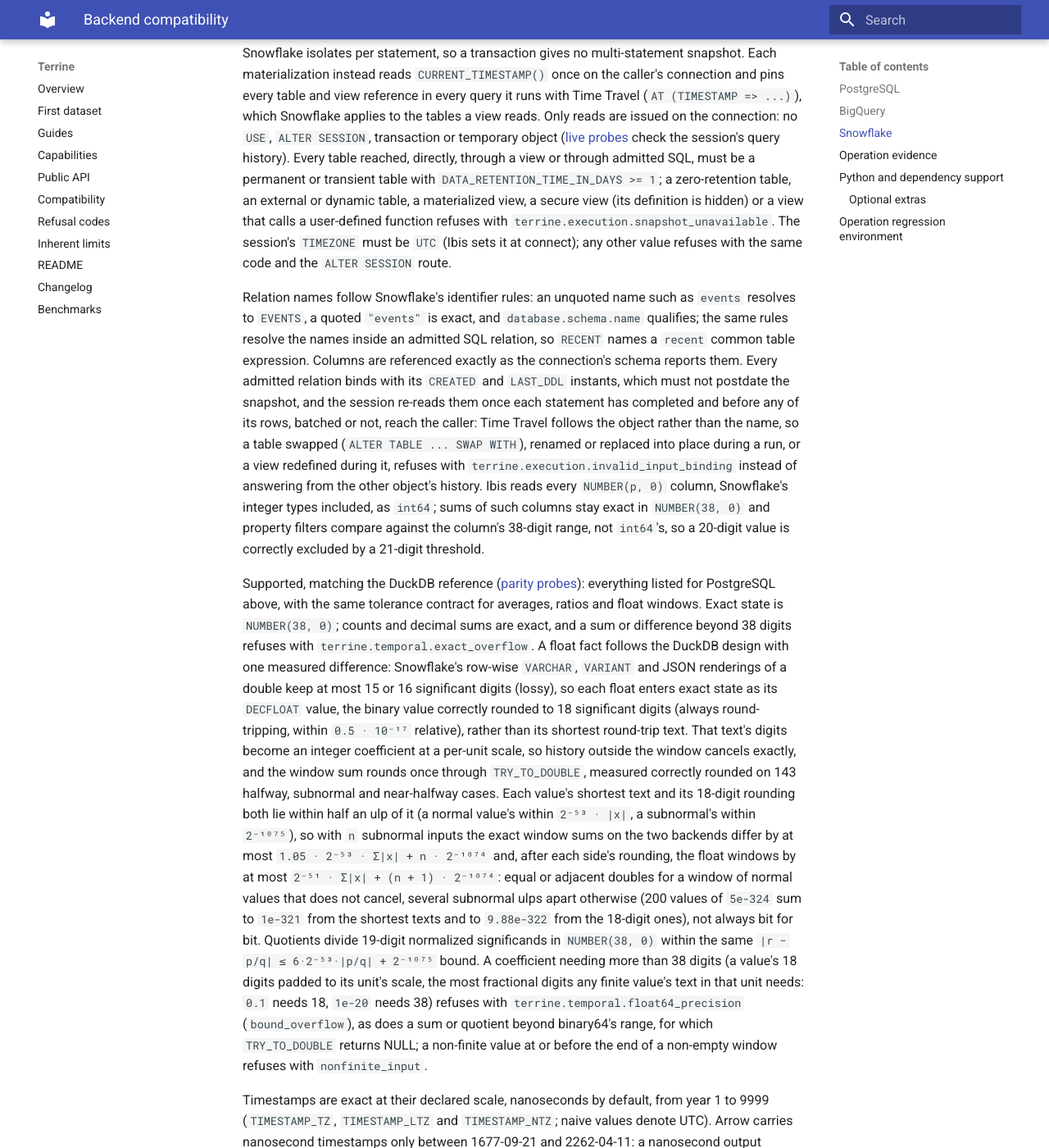
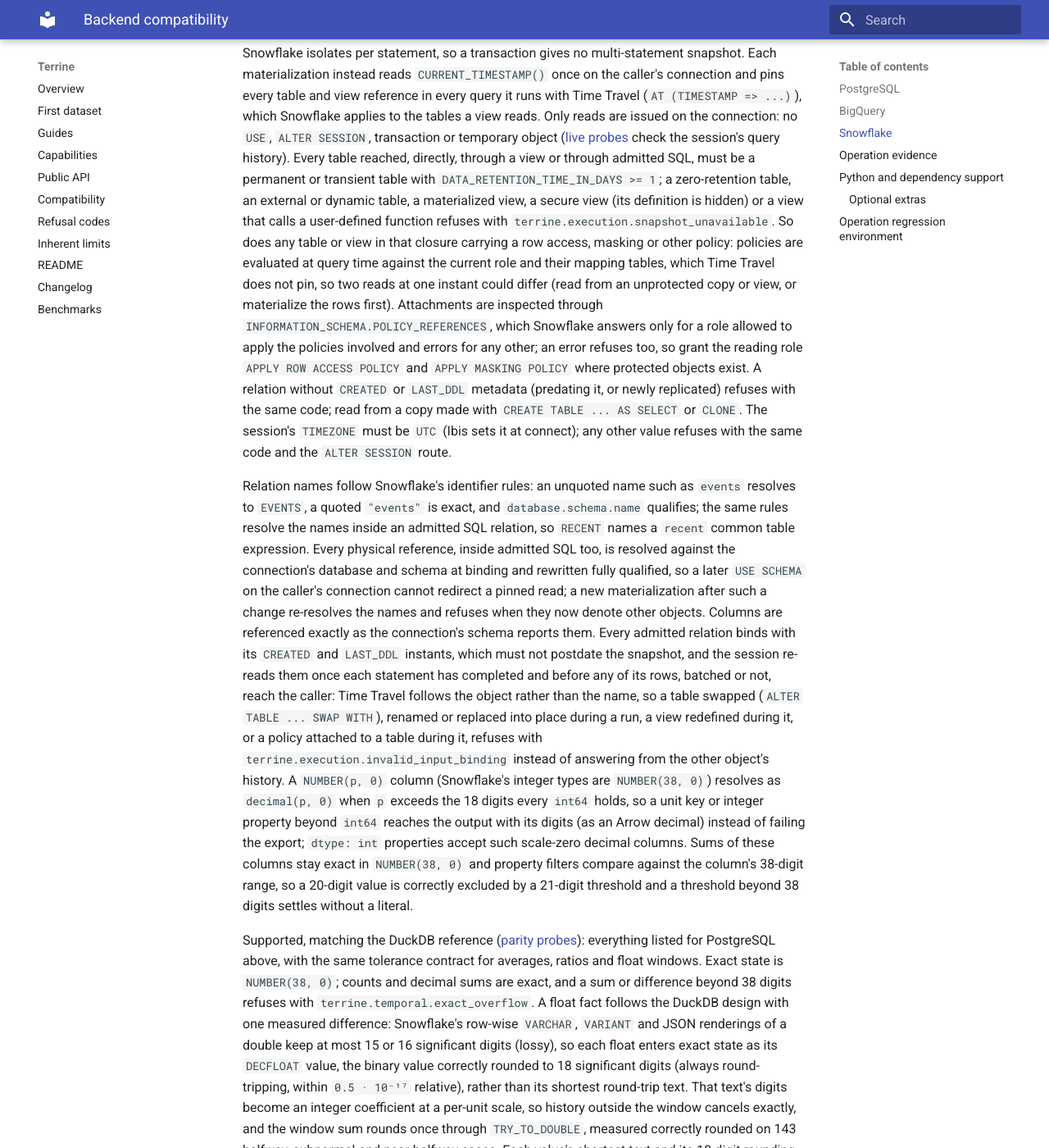
Before and after one commit to kylejcaron/terrine, an MkDocs documentation site: the page built from docs/guides/backend-compatibility.md, in a window 1280 px wide and 1400 px high, scrolled down 2371 px. Shown: the whole window at 82% size. Built offline with MkDocs 1.6.1 and Material for MkDocs 9.7.7, drawn with Linux system fonts in a browser that asks for light colours; some of the changed text lies outside the part shown.

Commit message:
docs: describe Snowflake policy, qualification, identity, wide-integer and timestamp-precision behavior

```diff
--- a/docs/guides/backend-compatibility.md
+++ b/docs/guides/backend-compatibility.md
@@ -115,7 +115,18 @@
 `DATA_RETENTION_TIME_IN_DAYS >= 1`; a zero-retention table, an external or
 dynamic table, a materialized view, a secure view (its definition is hidden)
 or a view that calls a user-defined function refuses with
-`terrine.execution.snapshot_unavailable`. The session's `TIMEZONE` must be `UTC`
+`terrine.execution.snapshot_unavailable`. So does any table or view in that
+closure carrying a row access, masking or other policy: policies are evaluated
+at query time against the current role and their mapping tables, which Time
+Travel does not pin, so two reads at one instant could differ (read from an
+unprotected copy or view, or materialize the rows first). Attachments are
+inspected through `INFORMATION_SCHEMA.POLICY_REFERENCES`, which Snowflake
+answers only for a role allowed to apply the policies involved and errors for
+any other; an error refuses too, so grant the reading role
+`APPLY ROW ACCESS POLICY` and `APPLY MASKING POLICY` where protected objects
+exist. A relation without `CREATED` or `LAST_DDL` metadata (predating it, or
+newly replicated) refuses with the same code; read from a copy made with
+`CREATE TABLE ... AS SELECT` or `CLONE`. The session's `TIMEZONE` must be `UTC`
 (Ibis sets it at connect); any other value refuses with the same code and the
 `ALTER SESSION` route.
 
@@ -123,18 +134,27 @@
 `events` resolves to `EVENTS`, a quoted `"events"` is exact, and
 `database.schema.name` qualifies; the same rules resolve the names inside an
 admitted SQL relation, so `RECENT` names a `recent` common table expression.
-Columns are referenced exactly as the connection's schema reports them. Every
-admitted relation binds with its `CREATED` and `LAST_DDL` instants, which must
-not postdate the snapshot, and the session re-reads them once each statement
-has completed and before any of its rows, batched or not, reach the caller:
-Time Travel follows the object rather than the name, so a table swapped
-(`ALTER TABLE ... SWAP WITH`), renamed or replaced into place during a run, or
-a view redefined during it, refuses with
+Every physical reference, inside admitted SQL too, is resolved against the
+connection's database and schema at binding and rewritten fully qualified, so
+a later `USE SCHEMA` on the caller's connection cannot redirect a pinned read;
+a new materialization after such a change re-resolves the names and refuses
+when they now denote other objects. Columns are referenced exactly as the
+connection's schema reports them. Every admitted relation binds with its
+`CREATED` and `LAST_DDL` instants, which must not postdate the snapshot, and
+the session re-reads them once each statement has completed and before any of
+its rows, batched or not, reach the caller: Time Travel follows the object
+rather than the name, so a table swapped (`ALTER TABLE ... SWAP WITH`), renamed
+or replaced into place during a run, a view redefined during it, or a policy
+attached to a table during it, refuses with
 `terrine.execution.invalid_input_binding` instead of answering from the other
-object's history. Ibis reads every `NUMBER(p, 0)` column, Snowflake's integer
-types included, as `int64`; sums of such columns stay exact in `NUMBER(38, 0)`
-and property filters compare against the column's 38-digit range, not
-`int64`'s, so a 20-digit value is correctly excluded by a 21-digit threshold.
+object's history. A `NUMBER(p, 0)` column (Snowflake's integer types are
+`NUMBER(38, 0)`) resolves as `decimal(p, 0)` when `p` exceeds the 18 digits
+every `int64` holds, so a unit key or integer property beyond `int64` reaches
+the output with its digits (as an Arrow decimal) instead of failing the export;
+`dtype: int` properties accept such scale-zero decimal columns. Sums of these
+columns stay exact in `NUMBER(38, 0)` and property filters compare against the
+column's 38-digit range, so a 20-digit value is correctly excluded by a
+21-digit threshold and a threshold beyond 38 digits settles without a literal.
 
 Supported, matching the DuckDB reference ([parity probes][snowflake]): everything
 listed for PostgreSQL above, with the same tolerance contract for averages,
@@ -170,11 +190,16 @@
 
 Timestamps are exact at their declared scale, nanoseconds by default, from year
 1 to 9999 (`TIMESTAMP_TZ`, `TIMESTAMP_LTZ` and `TIMESTAMP_NTZ`; naive values
-denote UTC). Arrow carries nanosecond timestamps only between 1677-09-21 and
-2262-04-11: a nanosecond output column holding an instant outside that range
-refuses with `terrine.execution.arrow_timestamp_range` (declare the column
-`TIMESTAMP_TZ(6)` or cast it in a SQL relation). Snowflake's native
-`ASOF JOIN` serves as-of lookups.
+denote UTC). A scale other than 6 or 9 promotes losslessly for time-to-event
+and first-event lookups: `TIMESTAMP_NTZ(3)` and the other scales up to 6 to
+the microsecond axis, 7 and 8 to nanoseconds. Event-anchor identities render
+the instant with an explicit full-precision format rather than the session's
+`TIMESTAMP_NTZ_OUTPUT_FORMAT` (three fractional digits by default), so events
+a microsecond apart anchor separately. Arrow carries nanosecond timestamps only
+between 1677-09-21 and 2262-04-11: a nanosecond output column holding an
+instant outside that range refuses with `terrine.execution.arrow_timestamp_range`
+(declare the column `TIMESTAMP_TZ(6)` or cast it in a SQL relation).
+Snowflake's native `ASOF JOIN` serves as-of lookups.
 
 Refused on Snowflake, with a route: retained input capture, Dataset staging,
 publication and reopening (`terrine.backend.capability_unavailable`).
```
Also changed, not shown: CHANGELOG.md (+21 -12 lines).
